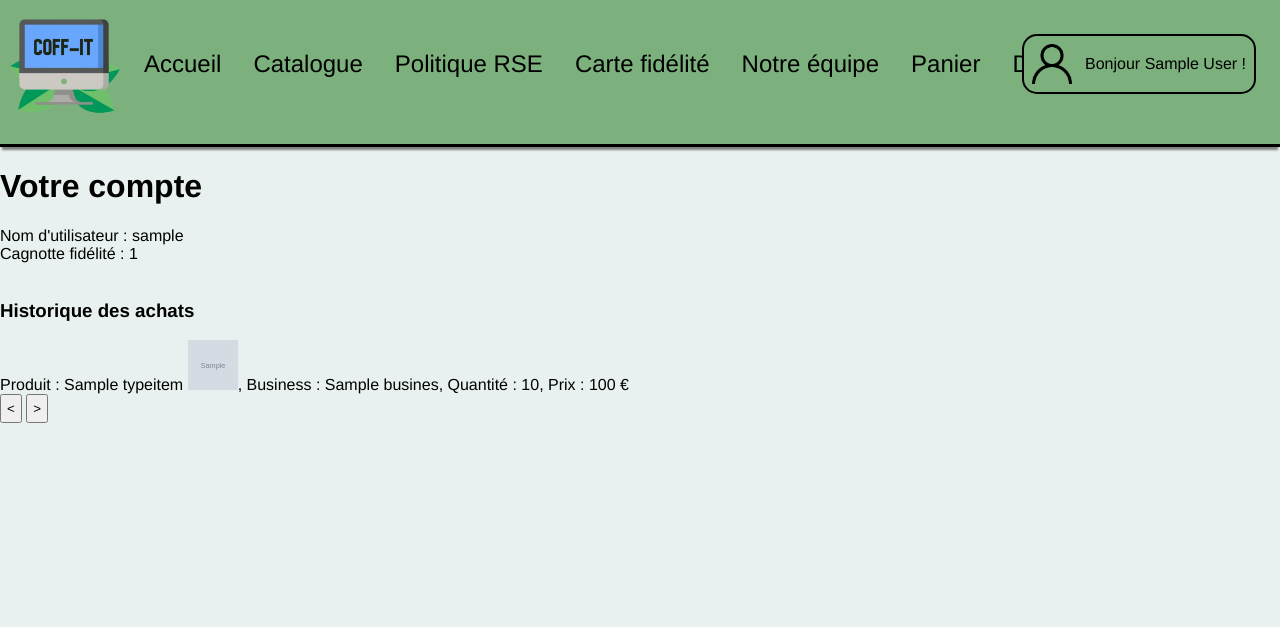
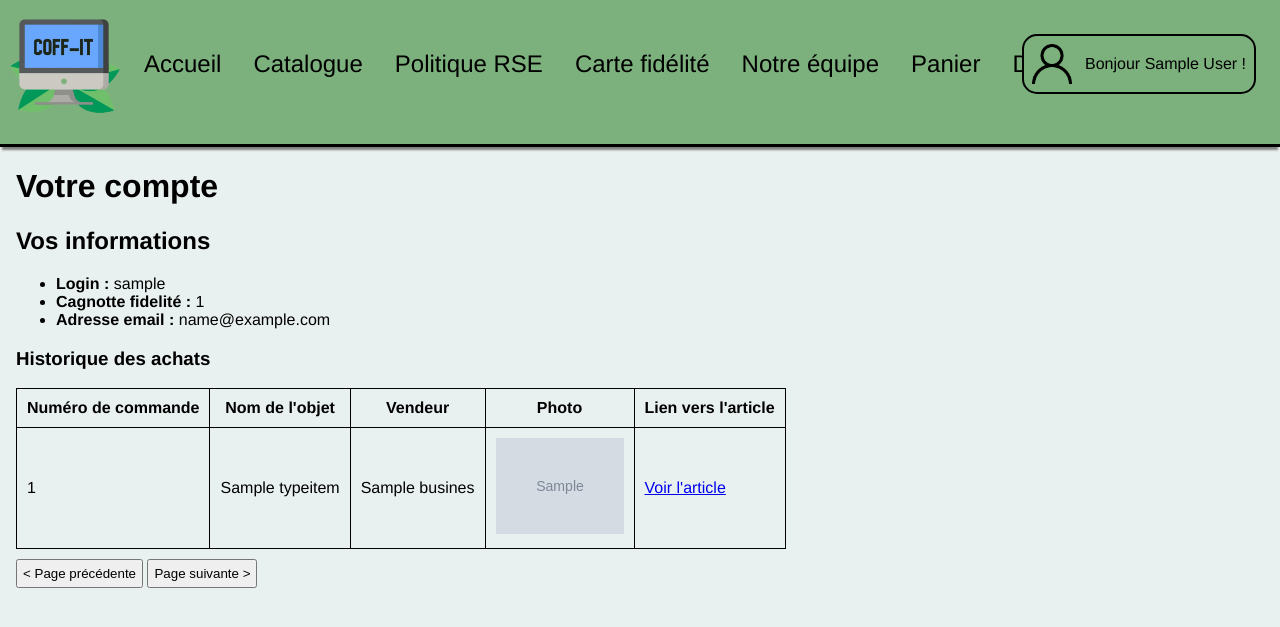
Before and after one commit to qaniere/SAE_2.2, a PHP site: page /customer/account.php in a window 1280 px wide. Shown: the top 627 px of the page. Run offline with PHP 8.4, Linux system fonts and the light colour scheme; the visitor is signed in with stand-in values (Sample User, id 1); data comes from the database, SQL or seed files in the repository; tables that the repository leaves empty hold one stand-in row (values such as "Sample post"); grey boxes marked "Sample" are stand-in pictures; data that the repository does not hold is empty.

Commit message:
Add style for account

```diff
--- a/customer/account.php
+++ b/customer/account.php
@@ -9,42 +9,49 @@
     <meta name="viewport" content="width=device-width, initial-scale=1.0">
     <title>Votre compte</title>
     <link href="../style/basic.css" rel="stylesheet">
+    <link href="../style/account.css" rel="stylesheet">
 </head>
 <body>
     <?php include_once("../include_files/menu.php");?>
+    <div id="account-container">
         <h1>Votre compte</h1>
          <?php
             if(isset($_SESSION["id"])) {
 
                 include_once("../include_files/db_connection.php");
 
-            //Select stash and username
-            $stmt = $db -> prepare("SELECT stash FROM Customer WHERE id = ?");
-            $stmt -> bind_param("i", $_SESSION["id"]);
-            $stmt -> execute();
+                //Select informations of customer
+                $stmt = $db ->prepare("SELECT * FROM Customer JOIN CustomerProtectedData ON Customer.id = CustomerProtectedData.id  WHERE Customer.id = ?");
+                $stmt ->bind_param("i", $_SESSION["id"]);
+                $stmt ->execute();
 
                 $result = $stmt ->get_result();
                 $row = $result ->fetch_assoc();
 
                 $login = $_SESSION["login"];
-            $cagnotte = $row["stash"];
+                $stash = $row["stash"];
+                $email = $row["email"];
 
-            echo "Nom d'utilisateur : $login <br>Cagnotte fidélité : $cagnotte <br><br>";
+                echo "<h2>Vos informations</h2>";
+                echo "<ul>";
+                echo "<li><strong>Login :</strong> $login</li>";
+                echo "<li><strong>Cagnotte fidelité :</strong> $stash</li>";
+                echo "<li><strong>Adresse email :</strong> $email</li>";
+                echo "</ul>";
 
                 //Get all elements extracted by the customer
-            $stmt = $db -> prepare("SELECT name, quantity FROM Mendeleiev, CustomerExtraction WHERE Customer = ? AND Z = element");
-            $stmt -> bind_param("i", $_SESSION["id"]);
-            $stmt -> execute();
+                $stmt = $db ->prepare("SELECT name, quantity FROM Mendeleiev, CustomerExtraction WHERE Customer = ? AND Z = element");
+                $stmt ->bind_param("i", $_SESSION["id"]);
+                $stmt ->execute();
 
                 $result = $stmt -> get_result();
                 while ($row = $result -> fetch_assoc()) {
-
                     $element = $row["name"];
                     $quantity = $row["quantity"];
                     echo "$element : $quantity<br>";
                 }
 
-            //Getting the value of the number of order
+                //Get number of order of the customer
                 $stmt = $db -> prepare("SELECT COUNT(id) FROM CustomerOrder WHERE CustomerID = ?");
                 $stmt -> bind_param("i", $_SESSION["id"]);
                 $stmt -> execute();
@@ -52,16 +59,16 @@
                 $row = $result -> fetch_assoc();
                 $max = $row["COUNT(id)"]/10 % 10;
 
-            //Setting the offset
+                //Setting the offset for pagination
                 $offset = 0;
                 if (isset($_GET["history"])) {
+
                     if ($_GET["history"] == "previous") {
-                    if ($offset!=0) {
+                        if ($offset != 0) {
                             $offset -= 10;
                         }
 
-                }
-                else if ($_GET["history"] == "next") {
+                    } else if ($_GET["history"] == "next") {
                         if ($offset < $max) {
                             $offset += 10;
                         }
@@ -70,29 +77,49 @@
 
                 //Getting the order history
                 echo "<h3>Historique des achats</h3>";
-            $stmt = $db->prepare("SELECT CustomerOrder.id, TypeItem.name AS itemName, TypeItem.file_extension AS file_extension, Business.name AS businessName, CustomerOrder.quantity, price FROM CustomerOrder JOIN BusinessSell ON CustomerOrder.businessID = BusinessSell.business AND CustomerOrder.itemID = BusinessSell.typeItem JOIN Business ON CustomerOrder.businessID = Business.id JOIN TypeItem ON CustomerOrder.itemID = TypeItem.id WHERE CustomerID = ? LIMIT 10 OFFSET $offset");
-            $stmt->bind_param("i", $_SESSION["id"]);
+                echo "<table>";
+                echo "<tr>";
+                echo "<th>Numéro de commande</th>";
+                echo "<th>Nom de l'objet</th>";
+                echo "<th>Vendeur</th>";
+                echo "<th>Photo</th>";
+                echo "<th>Lien vers l'article</th>";
+                echo "</tr>";
+
+                $stmt = $db->prepare("SELECT CustomerOrder.id AS OrderID, TypeItem.id AS id, TypeItem.name AS itemName, TypeItem.file_extension AS file_extension, Business.name AS businessName, CustomerOrder.quantity, price FROM CustomerOrder JOIN BusinessSell ON CustomerOrder.businessID = BusinessSell.business AND CustomerOrder.itemID = BusinessSell.typeItem JOIN Business ON CustomerOrder.businessID = Business.id JOIN TypeItem ON CustomerOrder.itemID = TypeItem.id WHERE CustomerID = ? LIMIT 10 OFFSET ?");
+                $stmt->bind_param("ii", $_SESSION["id"], $offset);
                 $stmt->execute();
                 $result = $stmt->get_result();
+
                 while ($row = $result->fetch_assoc()) {
-                $itemID = $row["itemName"];
-                $businessID = $row["businessName"];
+                    $order_id = $row["OrderID"];
+                    $item_name = $row["itemName"];
+                    $business_name = $row["businessName"];
                     $quantity = $row["quantity"];
                     $price = $row["price"]*$quantity;
-                echo "Produit : $itemID <img src='../catalog_pictures/" . $row["id"] . "." .  $row["file_extension"] . "' width='50' height='50'>, Business : $businessID, Quantité : $quantity, Prix : $price €<br>";
+                    $id = $row["id"];
+                    $file_extension = $row["file_extension"];
+
+                    echo "<tr>";
+                    echo "<td>$order_id</td>";
+                    echo "<td>$item_name</td>";
+                    echo "<td>$business_name</td>";
+                    echo "<td><img class='history-image'src='../catalog_pictures/$id.$file_extension'></td>";
+                    echo "<td><a href='../common/item_display.php?item=$id'>Voir l'article</a></td>";
+                    echo "</tr>";
                 }
-            ?>
 
+                echo "</table>";
 
-            <form action="../customer/account.php" method="get">
-                <button type="submit" name="history" value="previous"><</button>
-                <button type="submit" name="history" value="next">></button>
-            </form>
+                echo "<form action='../customer/account.php' method='get'>
+                    <button type='submit' name='history' value='previous'>< Page précédente</button>
+                    <button type='submit' name='history' value='next'>Page suivante ></button>
+                </form>";
 
-        <?php
             } else {
                 echo "Vous n'êtes pas connecté. Allez sur <a href='login.php'>login.php</a>.";
             }
         ?>
+    </div>
 </body>
 </html>
--- /dev/null
+++ b/style/account.css
@@ -0,0 +1,19 @@
+table {
+    border-collapse: collapse;
+    margin-bottom: 10px;
+}
+
+th, td {
+    padding: 10px;
+    border: 1px solid black;
+}
+
+
+#account-container {
+    margin: 1em;
+}
+
+
+.history-image {
+    height: 6em;
+}
```
Lines whose indentation alone changed are shown as unchanged.
